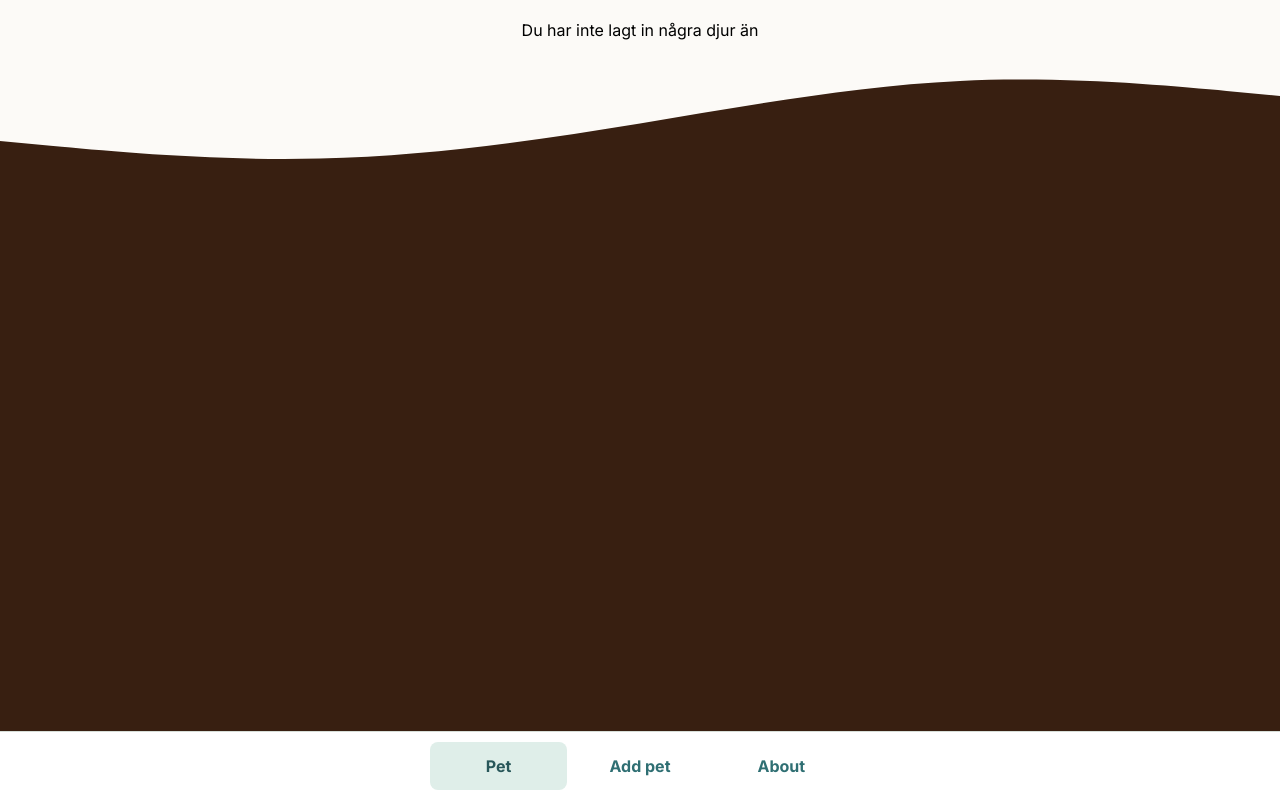
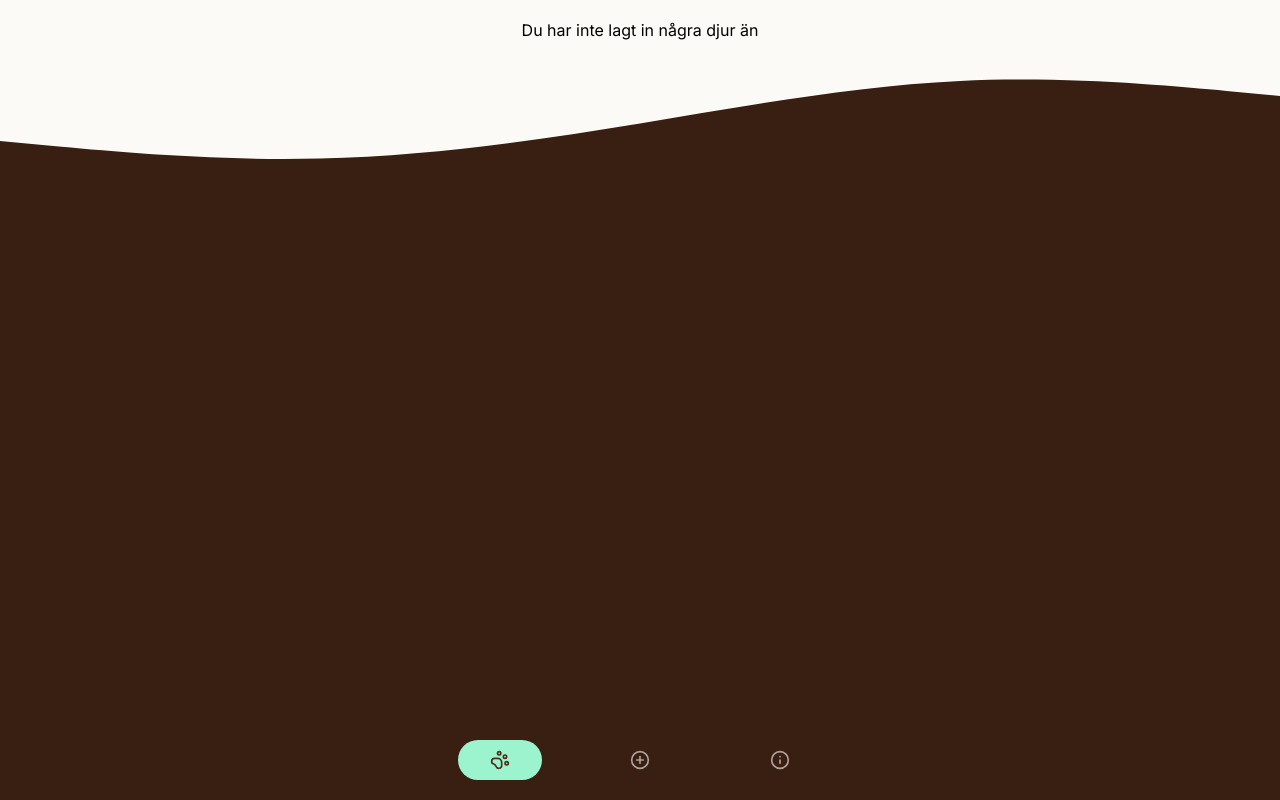
Before and after one commit to LadyLockheed/pet-pwa, a React (Vite) app: page / in a window 1280 px wide. Built offline with nearby package versions, Linux system fonts and the light colour scheme.

Commit message:
Refactor bottomnav to use icons. change styling, update routing

```diff
--- a/src/components/BottomNav.tsx
+++ b/src/components/BottomNav.tsx
@@ -1,36 +1,71 @@
+import type { ReactNode } from 'react';
+import { CirclePlus, Info, PawPrint } from 'lucide-react';
+import { NavLink as RouterNavLink, useLocation } from 'react-router-dom';
 import styled from 'styled-components';
-import { NavLink as RouterNavLink } from 'react-router-dom';
+import { colors } from '../styles/colors';
 
 const navItems: Array<{
 	label: string;
+	icon: ReactNode;
 	to: string;
 }> = [
 	{
 		label: 'Pet',
+		icon: <PawPrint size={20} />,
 		to: '/',
 	},
 	{
 		label: 'Add pet',
+		icon: <CirclePlus size={20} />,
 		to: '/add-pet',
 	},
 	{
 		label: 'About',
+		icon: <Info size={20} />,
 		to: '/about',
 	},
 ];
 
 export default function BottomNav() {
+	const location = useLocation();
+	const activeIndex = getActiveIndex(location.pathname);
+
 	return (
 		<Nav aria-label="Primary navigation">
 			<NavInner>
+				<ActiveIndicator
+					aria-hidden="true"
+					style={{
+						left: `calc(${activeIndex} * (100% / 3) + ((100% / 3) - 20%) / 2)`,
+					}}
+				/>
 				{navItems.map((item) => (
-					<NavLink key={item.to} to={item.to} end={item.to === '/'}>
-						{item.label}
+					<NavLink
+						key={item.to}
+						to={item.to}
+						className={
+							isActiveNavItem(location.pathname, item.to) ? 'active' : ''
+						}
+						aria-label={item.label}
+					>
+						<IconWrapper aria-hidden="true">{item.icon}</IconWrapper>
 					</NavLink>
 				))}
 			</NavInner>
 		</Nav>
 	);
+}
+
+function isActiveNavItem(pathname: string, to: string) {
+	if (to === '/') {
+		return pathname === '/' || pathname.startsWith('/pets/');
+	}
+
+	return pathname === to;
+}
+
+function getActiveIndex(pathname: string) {
+	return navItems.findIndex((item) => isActiveNavItem(pathname, item.to));
 }
 
 const Nav = styled.nav({
@@ -42,29 +77,53 @@ const Nav = styled.nav({
 	display: 'flex',
 	justifyContent: 'center',
 	boxSizing: 'border-box',
-	padding: '10px 16px calc(10px + env(safe-area-inset-bottom))',
-	borderTop: '1px solid #d7ded8',
-	backgroundColor: '#ffffff',
+	padding: '20px 20px calc(20px + env(safe-area-inset-bottom))',
+	backgroundColor: colors.pageBg,
 });
 
 const NavInner = styled.div({
+	position: 'relative',
 	display: 'grid',
 	gridTemplateColumns: 'repeat(3, minmax(0, 1fr))',
-	gap: '4px',
 	width: '100%',
 	maxWidth: '420px',
 });
 
+const ActiveIndicator = styled.span({
+	position: 'absolute',
+	top: 0,
+	bottom: 0,
+	width: '20%',
+	borderRadius: '20px',
+	backgroundColor: colors.brandMint,
+	pointerEvents: 'none',
+	transition: 'left 220ms ease',
+});
+
 const NavLink = styled(RouterNavLink)({
+	position: 'relative',
+	zIndex: 1,
 	display: 'grid',
-	minHeight: '48px',
+	minHeight: '40px',
 	placeItems: 'center',
-	borderRadius: '8px',
-	color: '#2f6f73',
-	fontWeight: 800,
+	borderRadius: '20px',
+	color: colors.warmGrey,
+	fontSize: '0.75rem',
 	textDecoration: 'none',
+	WebkitTapHighlightColor: 'transparent',
+	userSelect: 'none',
 	'&.active': {
-		backgroundColor: '#dfeee9',
-		color: '#28575a',
+		color: colors.background,
+	},
+	'&:focus': {
+		outline: 'none',
+	},
+	'&:active': {
+		backgroundColor: 'transparent',
 	},
 });
+
+const IconWrapper = styled.span({
+	display: 'grid',
+	placeItems: 'center',
+});
```
